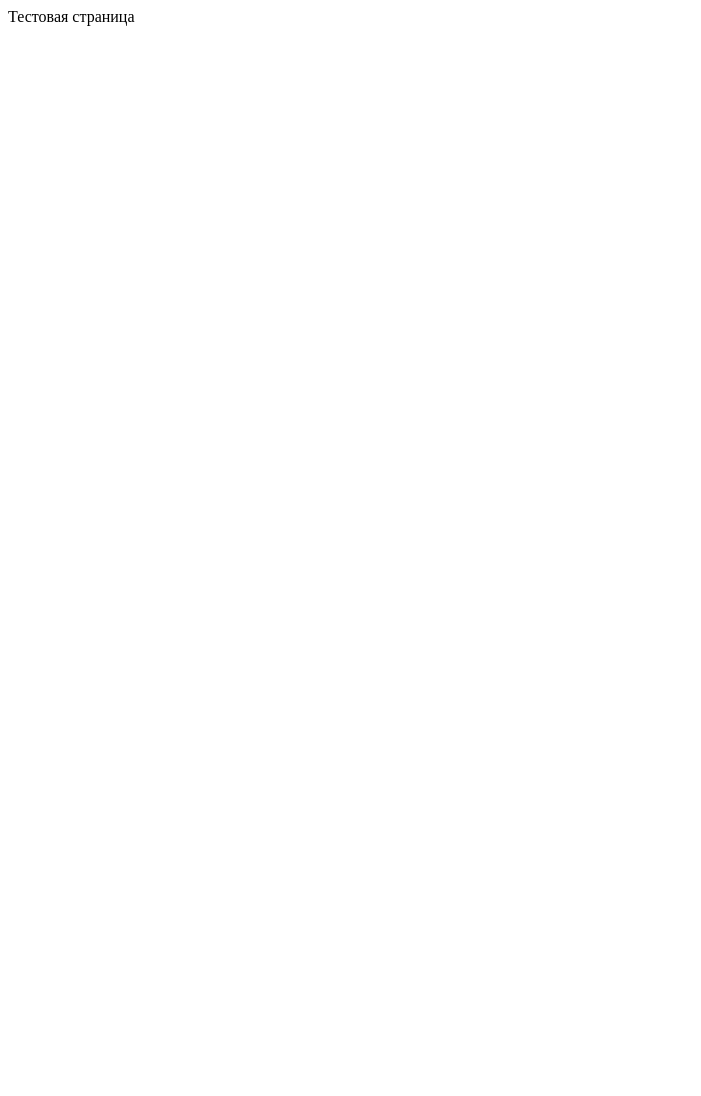
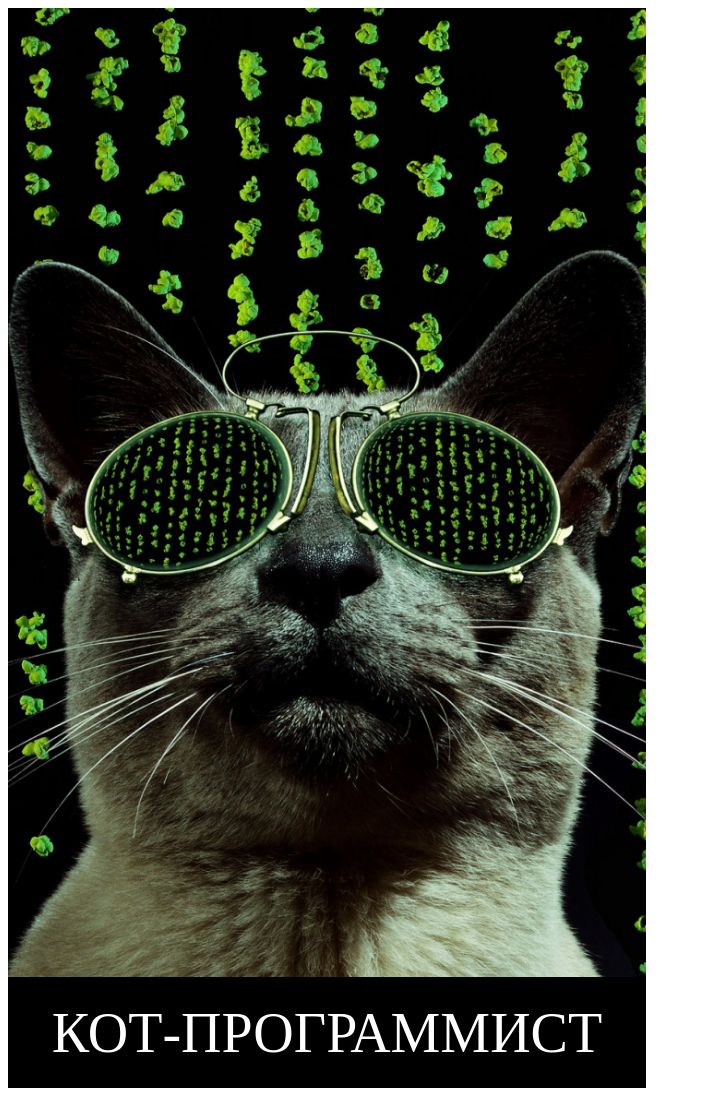
Before and after one commit to BlackMightyRavenDark/frontend-attestation-01, a plain HTML site: page index.html in a window 1280 px wide. Shown: the whole page, without its empty margins (0-701 px from the left). Before the commit the page ends 800 px from the top, so only its background shows below. Drawn offline with Linux system fonts and the light colour scheme.

Commit message:
Добавлено фото кота

```diff
--- /dev/null
+++ b/css/main.css
@@ -0,0 +1,26 @@
+.photo {
+    position: relative;
+    width: 638px;
+    height: 1080px;
+    background: url("./../images/cat.jpg");
+    background-position: -478px 0px;
+    background-size: 243%;
+    background-repeat: no-repeat;
+    overflow: hidden;
+}
+
+.photo__text {
+    position: absolute;
+    display: flex;
+    justify-content: center;
+    align-items: center;
+    width: 638px;
+    height: 111px;
+    bottom: 0px;
+    background-color: black;
+}
+
+.photo > .photo__text > span {
+    font-size: 56px;
+    color: white;
+}
--- a/index.html
+++ b/index.html
@@ -3,11 +3,21 @@
     <head>
         <meta charset="UTF-8">
         <title>
-            Тестовый заголовок
+            Визитка
         </title>
+
+        <link rel="stylesheet" href="./css/main.css">
     </head>
 
     <body>
-        Тестовая страница
+        <main>
+            <div class="photo">
+                <div class="photo__text">
+                    <span>
+                        КОТ-ПРОГРАММИСТ
+                    </span>
+                </div>
+            </div>
+        </main>
     </body>
 </html>
```
Also changed, not shown: images/cat.jpg (added).
